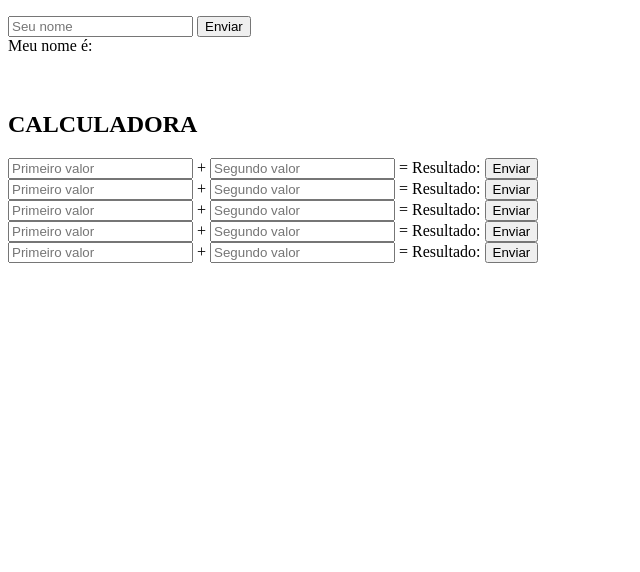
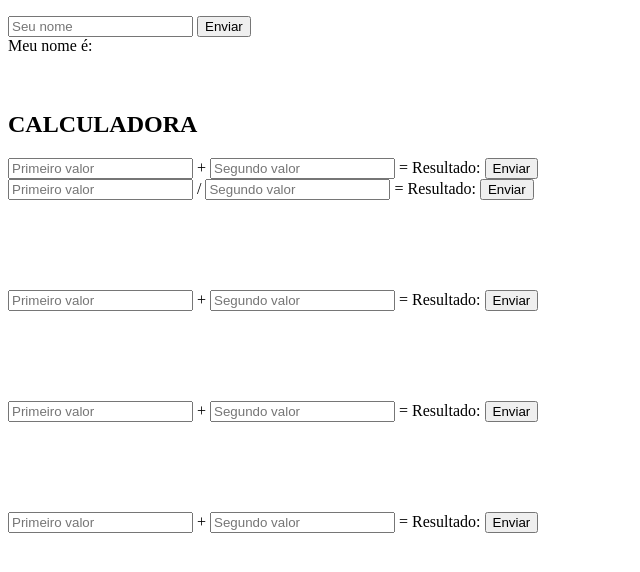
Before and after one commit to tomas-nogueira/Tomas-Repository, a plain HTML site: page index.html in a window 1280 px wide. Shown: the part 100-672 px from the top of the page, without its empty margins (0-640 px from the left). Drawn offline with Linux system fonts and the light colour scheme.

Commit message:
alterações

```diff
--- a/index.html
+++ b/index.html
@@ -33,14 +33,18 @@
 
     <div>
         <input id="numerodiv" type="text" placeholder="Primeiro valor">
-        <span>+</span>
+        <span>/</span>
         <input id="numerodiv2" type="text"placeholder = "Segundo valor">
         <span>=</span>
         <span id="resultadodiv">Resultado:</span>
         <button id="botao-div">Enviar</button>
         <br>
     </div>
-
+    <br>
+    <br>
+    <br>
+    <br>
+    <br>
     <div>
         <input id="numero" type="text" placeholder="Primeiro valor">
         <span>+</span>
@@ -50,7 +54,11 @@
         <button id="botao-soma">Enviar</button>
         <br>
     </div>
-
+    <br>
+    <br>
+    <br>
+    <br>
+    <br>
     <div>
         <input id="numero" type="text" placeholder="Primeiro valor">
         <span>+</span>
@@ -60,7 +68,11 @@
         <button id="botao-soma">Enviar</button>
         <br>
     </div>
-
+    <br>
+    <br>
+    <br>
+    <br>
+    <br>
     <div>
         <input id="numero" type="text" placeholder="Primeiro valor">
         <span>+</span>
```
